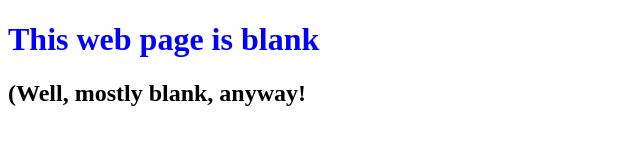
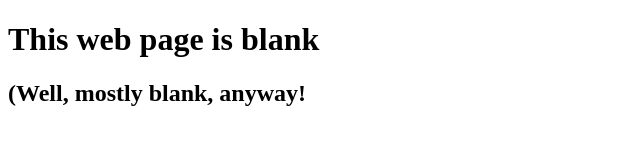
Before and after one commit to matthiaslaux/0McMain_openSAP_repo, a plain HTML site: page index.html in a window 1280 px wide. Shown: the whole page, without its empty margins (0-640 px from the left). Drawn offline with Linux system fonts and the light colour scheme.

Commit message:
Revert "added blue color to first header"
This reverts commit 15a8398fabec8025b76ea61cf8b5f7671f4589ed.

```diff
--- a/index.html
+++ b/index.html
@@ -5,7 +5,7 @@
 		<title>A page of Quotations</title>
 	</head>
 	<body>
-		<h1 style="color: Blue">This web page is blank</h1>
+		<h1>This web page is blank</h1>
 		<h2>(Well, mostly blank, anyway!</h2>
 	</body>
 </html>
```
